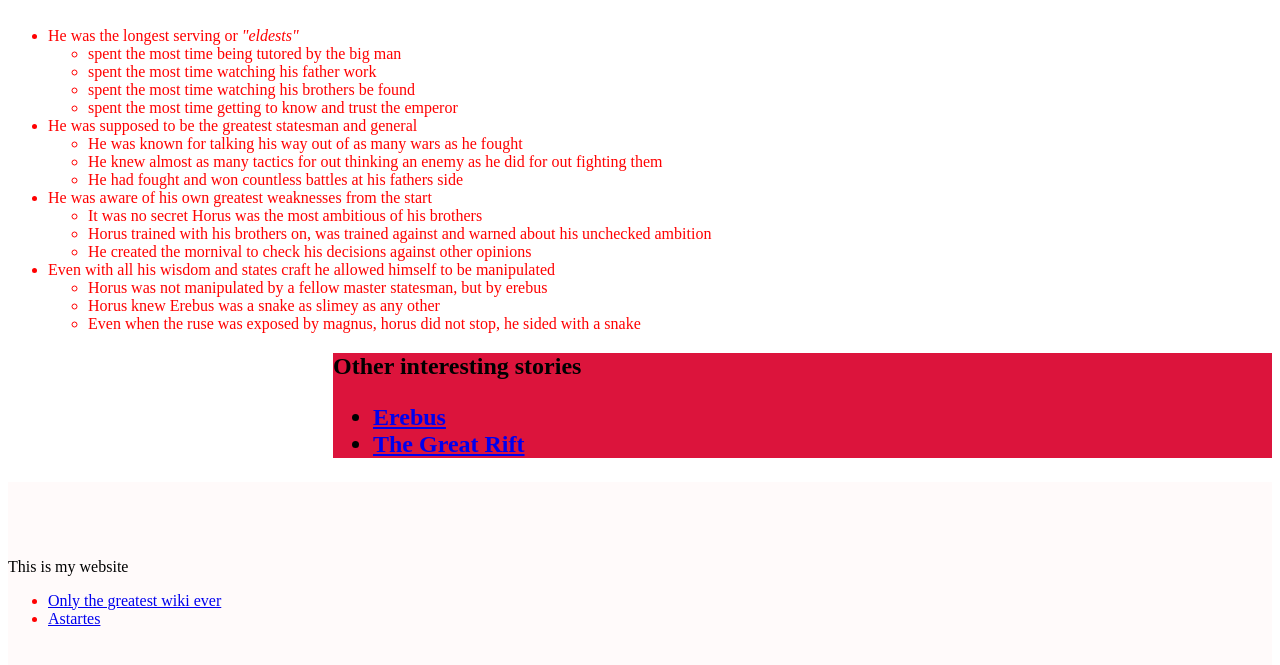
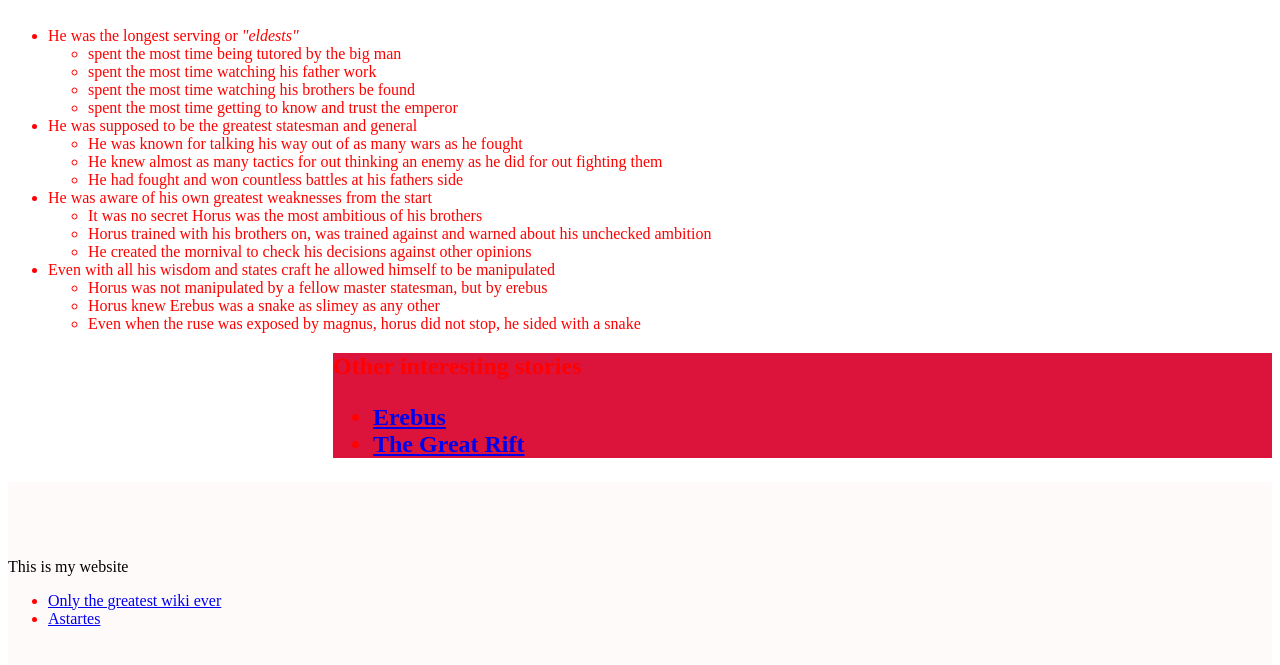
Before and after one commit to TerrilDonaldson/Web-Dev-Prac, a plain HTML site: page index.html in a window 1280 px wide. Shown: the part 1038-1703 px from the top of the page. Drawn offline with Linux system fonts and the light colour scheme.

Commit message:
removed inline styles

```diff
--- a/index.html
+++ b/index.html
@@ -94,7 +94,7 @@
       </ul>
     </section>
     <article style="background-color: crimson; margin-left: 325px;">
-      <h1 style="color:black;">Other interesting stories
+      <h1 >Other interesting stories
         <ul>
           <li>
             <a href="https//wh40k.lexicanum.com/wiki/Erebus">Erebus</a>
```
